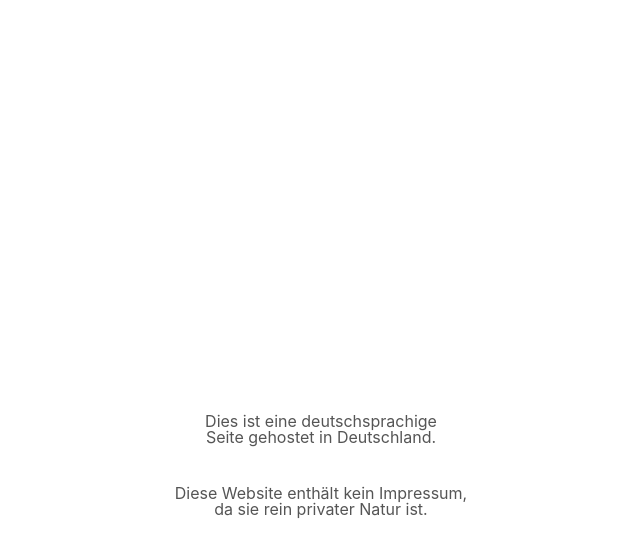
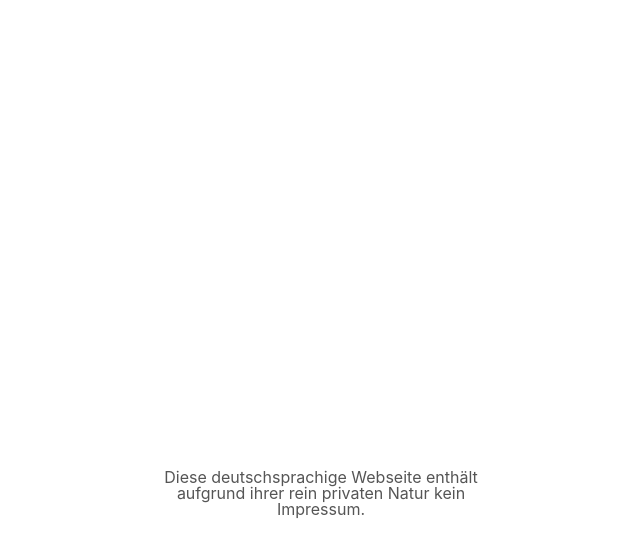
Before and after one commit to bengertz/bengertz-website-public, a plain HTML site: page index.html in a window 1280 px wide. Shown: the part 203-760 px from the top of the page, without its empty margins (319-959 px from the left). Drawn offline with Linux system fonts and the light colour scheme.

Commit message:
Update index.html

```diff
--- a/index.html
+++ b/index.html
@@ -16,10 +16,7 @@
   </div>
   <div class="legal">
     <div class="legalRow">
-        Dies ist eine deutschsprachige <br>Seite gehostet in Deutschland.
-    </div>
-    <div class="legalRow">
-      Diese Website enthält kein Impressum,<br /> da sie rein privater Natur ist.
+      Diese deutschsprachige Webseite enthält aufgrund ihrer rein privaten Natur kein Impressum.
     </div>
   </div>
 </body>
```
Lines whose indentation alone changed are shown as unchanged.
